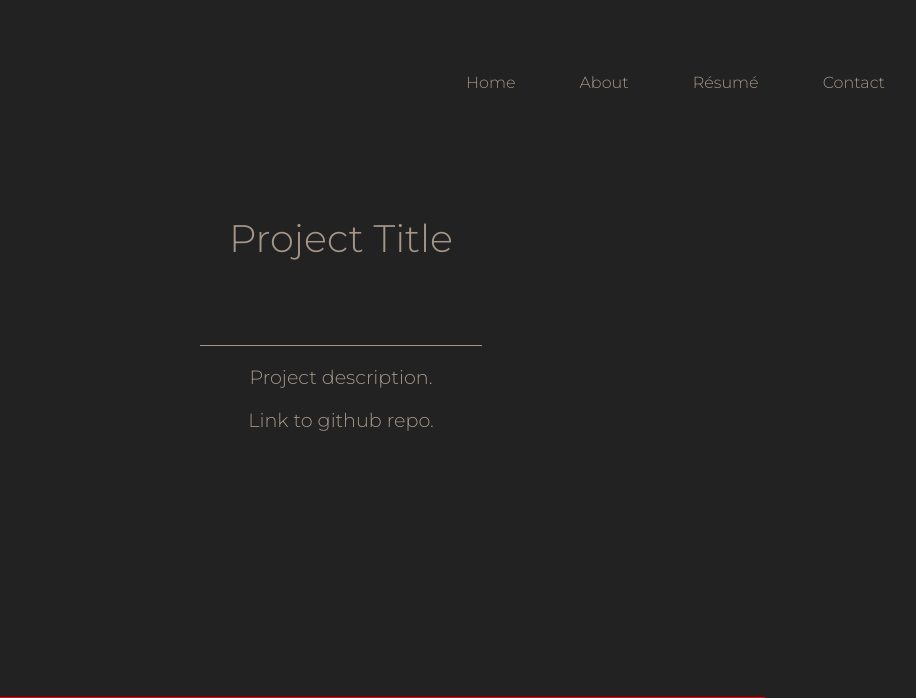
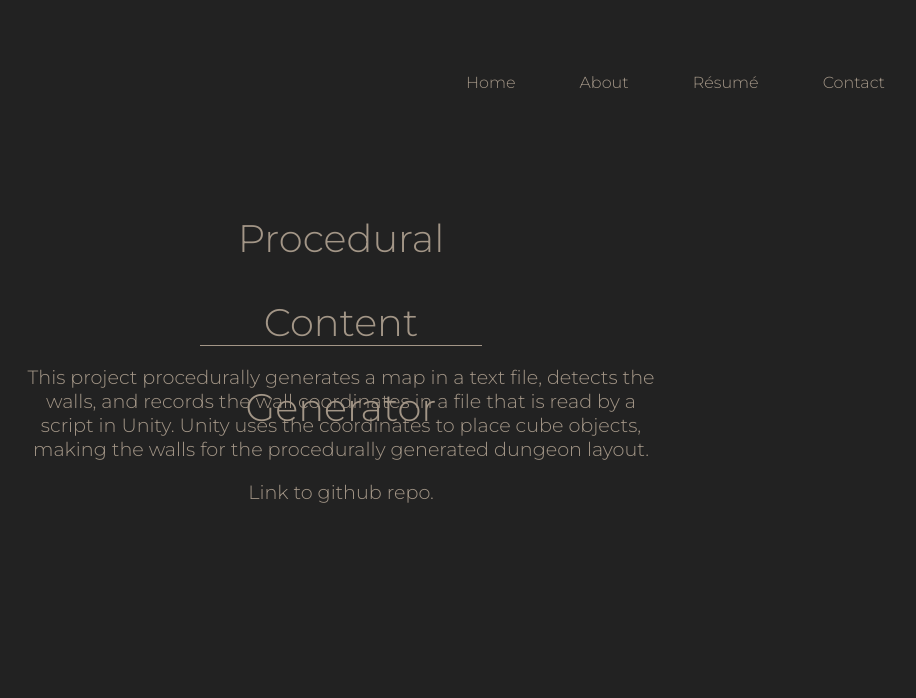
Before and after one commit to mikewroberts/portfolio-website, a Django app: page /projects/featured_03 in a window 1280 px wide. Shown: the top 698 px of the page, without its empty margins (299-1215 px from the left). Run offline with Django 3.2, Linux system fonts and the light colour scheme.

Commit message:
project 03 description

```diff
--- a/portfolio/templates/portfolio/projects/featured_03.html
+++ b/portfolio/templates/portfolio/projects/featured_03.html
@@ -52,11 +52,11 @@
       <div class="body-container-home">
 
         <div id="name-box">
-          <span>Project Title</span>
+          <span>Procedural Content Generator</span>
         </div>
 
         <div class="center">
-          <p>Project description.</p>
+          <p>This project procedurally generates a map in a text file, detects the walls, and records the wall coordinates in a file that is read by a script in Unity. Unity uses the coordinates to place cube objects, making the walls for the procedurally generated dungeon layout.</p>
           <p>Link to github repo.</p>
         </div>
 
```
